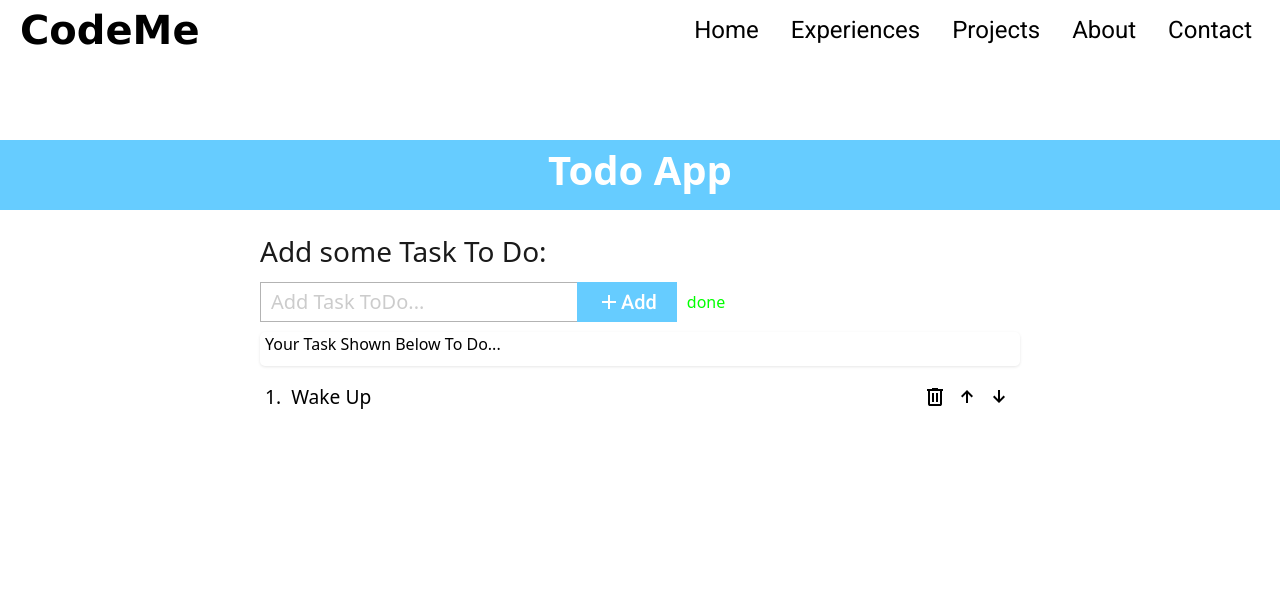
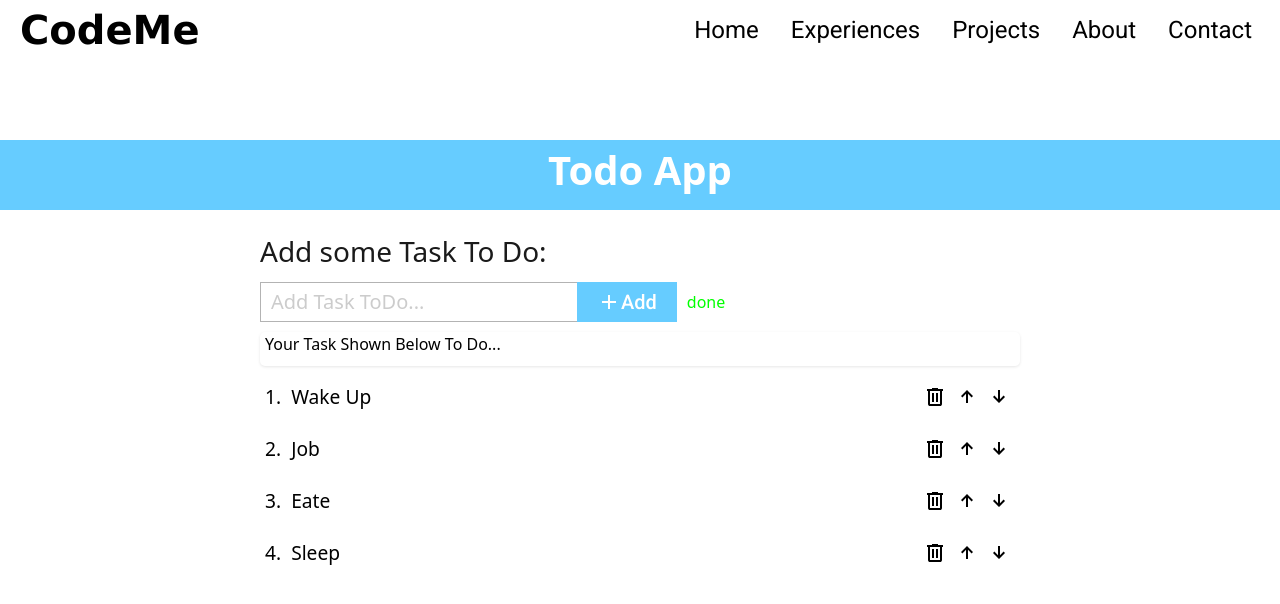
Before and after one commit to Keshav0509/Projects, a React (Vite) app in the folder ReactJs/01-TodoApp/: page / in a window 1280 px wide. Shown: the top 604 px of the page. Built offline with nearby package versions, Linux system fonts and the light colour scheme.

Commit message:
make interactive todo app

```diff
--- a/ReactJs/01-TodoApp/components/TodoApp.jsx
+++ b/ReactJs/01-TodoApp/components/TodoApp.jsx
@@ -2,8 +2,40 @@ import { useState } from 'react';
 import style from './TodoStyle.module.css';
 
 function TodoApp(){
-  const [task, setTask] = useState([]);
+  const [tasks, setTask] = useState(["wake up", "job", "eate", "sleep"]);
+  const[newTask, setNewTask] = useState();
 
+  function handleInputChanges(e){
+    setNewTask(e.target.value)
+  }
+  function handleAddNewTask(){
+    if(newTask.trim() !== ""){
+      setTask(t=> [...t, newTask]);
+      setNewTask("");
+    }
+    else
+    {
+      alert("no task");
+    }
+  }
+  function handleRemoveTask(index){
+    const updatedTask = tasks.filter((_,i)=> i !== index);
+    setTask(updatedTask);
+  }
+  function handleMoveUp(index){
+    if(index > 0){
+      const updatedTask = [...tasks];
+      [updatedTask[index], updatedTask[index - 1]] = [updatedTask[index - 1], updatedTask[index]]
+      setTask(updatedTask);
+    }
+  }
+  function handleMoveDown(index){
+    if(index < tasks.length - 1){
+      const updatedTask = [...tasks];
+      [updatedTask[index], updatedTask[index + 1]] = [updatedTask[index + 1], updatedTask[index]];
+      setTask(updatedTask);
+    }
+  }
 
 
   return(
@@ -19,8 +51,16 @@ function TodoApp(){
         </div>
         <div>
           <div className={style.inputContainer}>
-            <input type="text" placeholder="Add Task ToDo..."  className={style.taskInput}/>
-            <button className={style.addTaskBtn}>
+            <input
+             type="text"
+             placeholder="Add Task ToDo..."
+             className={style.taskInput}
+             onChange={handleInputChanges}
+             value={newTask}
+             />
+            <button
+            onClick={handleAddNewTask}
+            className={style.addTaskBtn}>
               {/* <img src="../public/add.svg" alt="" /> */}
               <svg xmlns="http://www.w3.org/2000/svg" height="24px" viewBox="0 -960 960 960" width="24px" fill="#ffffff"><path d="M440-440H200v-80h240v-240h80v240h240v80H520v240h-80v-240Z"/></svg>
               Add
@@ -33,23 +73,27 @@ function TodoApp(){
           </div>
           <div className={style.listContainer}>
             <ul className={style.taskList}>
-                <li>
+                {
+                  tasks.map((task, index)=>
+                    <li key={index}>
                       <div className={style.todoNameContainer}>
-                    <span className={style.todoCount}>1.</span>
-                    <span className={style.todoName}>wake up</span>
+                        <span className={style.todoCount}>{index+1}.</span>
+                        <span className={style.todoName}>{task}</span>
                       </div>
                       <div className={style.todoBtnContainer}>
-                    <button>
+                        <button onClick={()=>handleRemoveTask(index)}>
                           <img src="../public/delete.svg" alt="" />
                         </button>
-                    <button>
+                        <button onClick={()=>handleMoveUp(index)}>
                           <img src="../public/arrow_upward.svg" alt="" />
                         </button>
-                    <button>
+                        <button onClick={()=>handleMoveDown(index)}>
                           <img src="../public/arrow_downward.svg" alt="" />
                         </button>
                       </div>
                     </li>
+                  )
+                }
             </ul>
           </div>
         </div>
```
Lines whose indentation alone changed are shown as unchanged.
